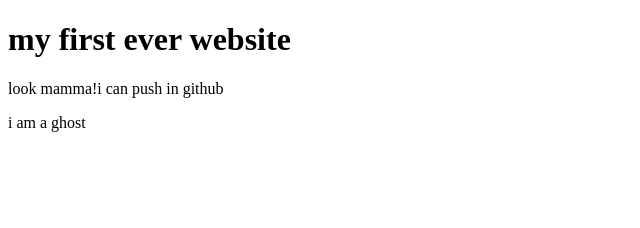
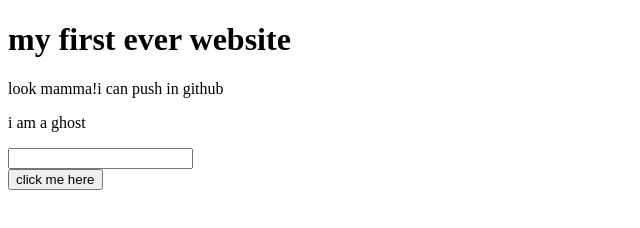
Before and after one commit to nayeem9989/first-website, a plain HTML site: page index.html in a window 1280 px wide. Shown: the whole page, without its empty margins (0-640 px from the left). Drawn offline with Linux system fonts and the light colour scheme.

Commit message:
done adding button

```diff
--- a/index.html
+++ b/index.html
@@ -9,5 +9,8 @@
     <h1>my first ever website</h1>
     <p>look mamma!i can push in github<p>
         <p>i am a ghost</p>
+        <input type="text">
+        <br>
+        <button>click me here</button>
 </body>
 </html>
```
